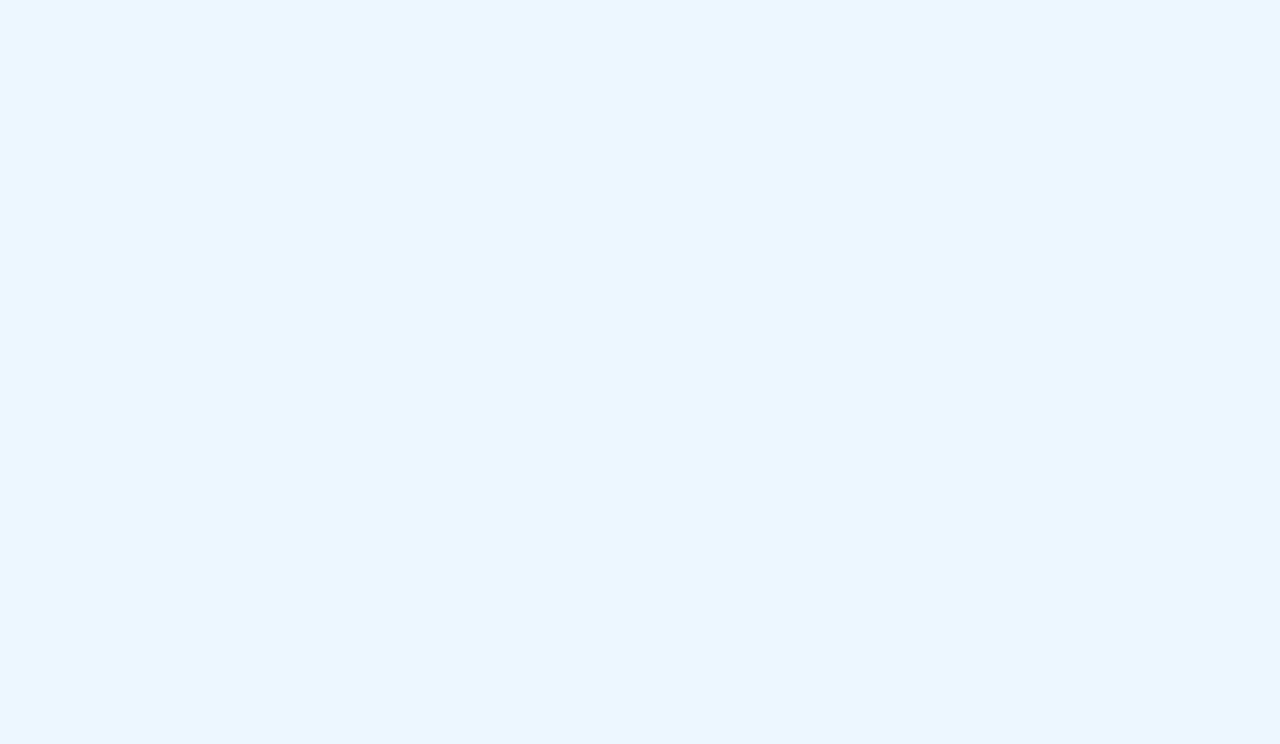
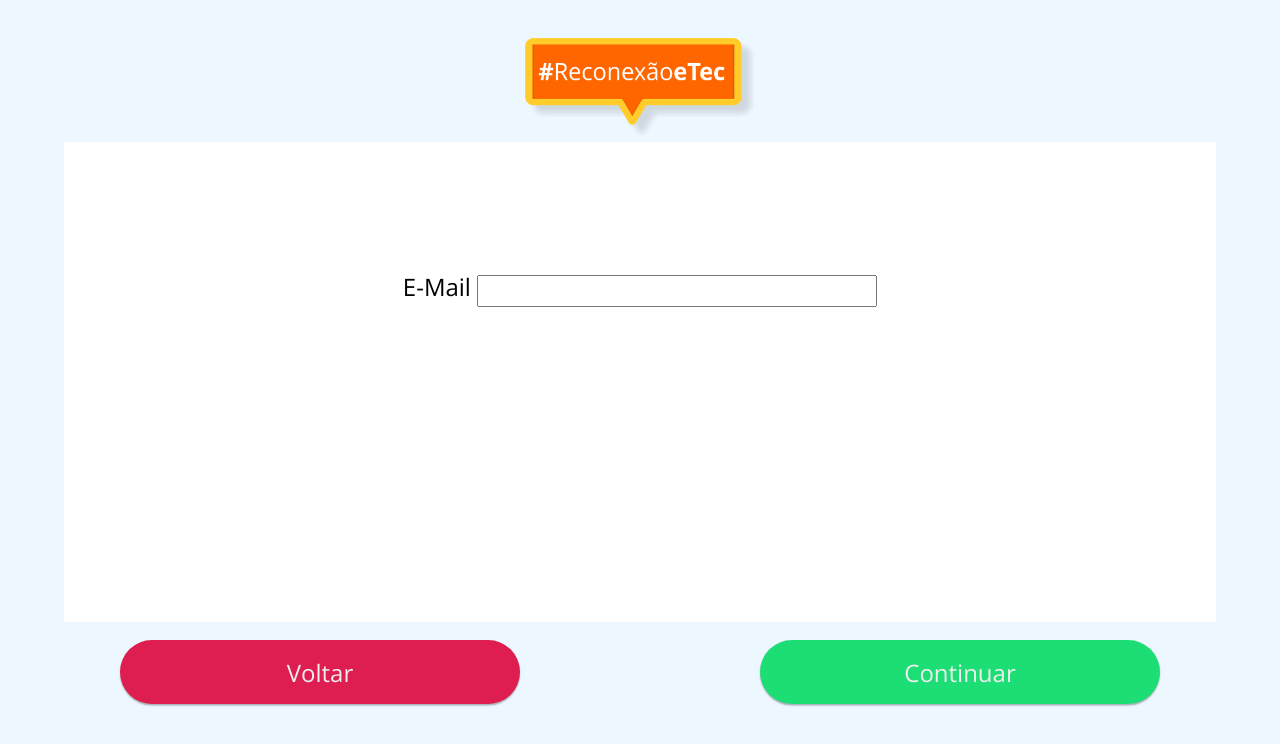
Before and after one commit to k13w/feedback, a React (Create React App) app in the folder frontend/: page /email in a window 1280 px wide. Shown: the top 744 px of the page. Built offline with nearby package versions, Linux system fonts and the light colour scheme.

Commit message:
email page

```diff
--- /dev/null
+++ b/frontend/src/components/Email/index.js
@@ -0,0 +1,23 @@
+import React from 'react';
+import { Link } from 'react-router-dom';
+import Hashtag from '../../assets/img/etechashtag.png';
+import { Container } from './styles';
+
+const Email = () => (
+    <Container>
+    <div className="header">
+        <img src={Hashtag}></img>
+    </div>
+    <div className="main">
+
+        <label>E-Mail</label> <input type="email"></input>
+
+
+    </div>
+    <div className="footer">
+        <Link to='#'><button className="voltar" >Voltar</button></Link>
+        <Link to='#'><button >Continuar</button></Link>
+    </div>
+    </Container>
+)
+export default Email;
--- /dev/null
+++ b/frontend/src/components/Email/styles.js
@@ -0,0 +1,31 @@
+import styled from 'styled-components';
+
+export const Container = styled.div`
+    .header {
+        margin: 0 auto;
+        max-width: 230px;
+        margin-top: 3%;
+    }
+    img {
+        width: 100%;
+    }
+    input {
+        max-width: 25rem;
+        width: 100%;
+        height: 2rem;
+    }
+    .main {
+        text-align: center;
+        font-size: 1.5rem;
+        margin: 0 5%;
+        background-color: #fff;
+        width: 90%;
+        padding: 10% 30px 30px 30px;
+        float: left;
+        height: 30rem;
+        @media (max-width: 480px){
+            height: 20rem;
+        }
+        position:relative;
+    }
+`;
--- a/frontend/src/routes.js
+++ b/frontend/src/routes.js
@@ -8,6 +8,8 @@ import Continue from './components/Continue';
 import Warning from './components/Warning';
 import UserVerification from './components/UserVerification';
 import Welcome from './components/Welcome';
+
+import Email from './components/Email';
 
 import history from './services/history';
 
@@ -20,6 +22,7 @@ const Routes = () => (
             <Route path='/continue'component={Continue}/>
             <Route path='/user' component={UserVerification} />
             <Route path='/welcome' component={Welcome} />
+            <Route path='/email' component={Email} />
         </Switch>
     </Router>
 )
```
